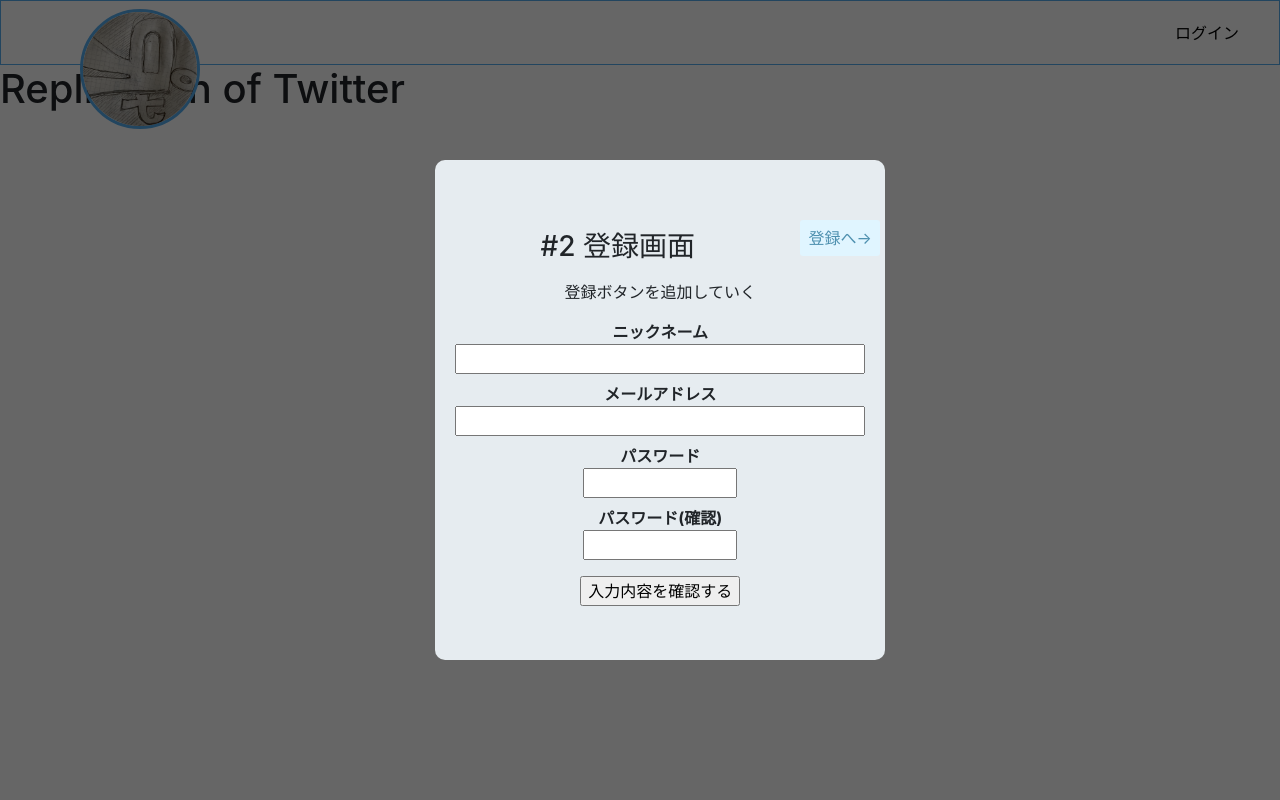
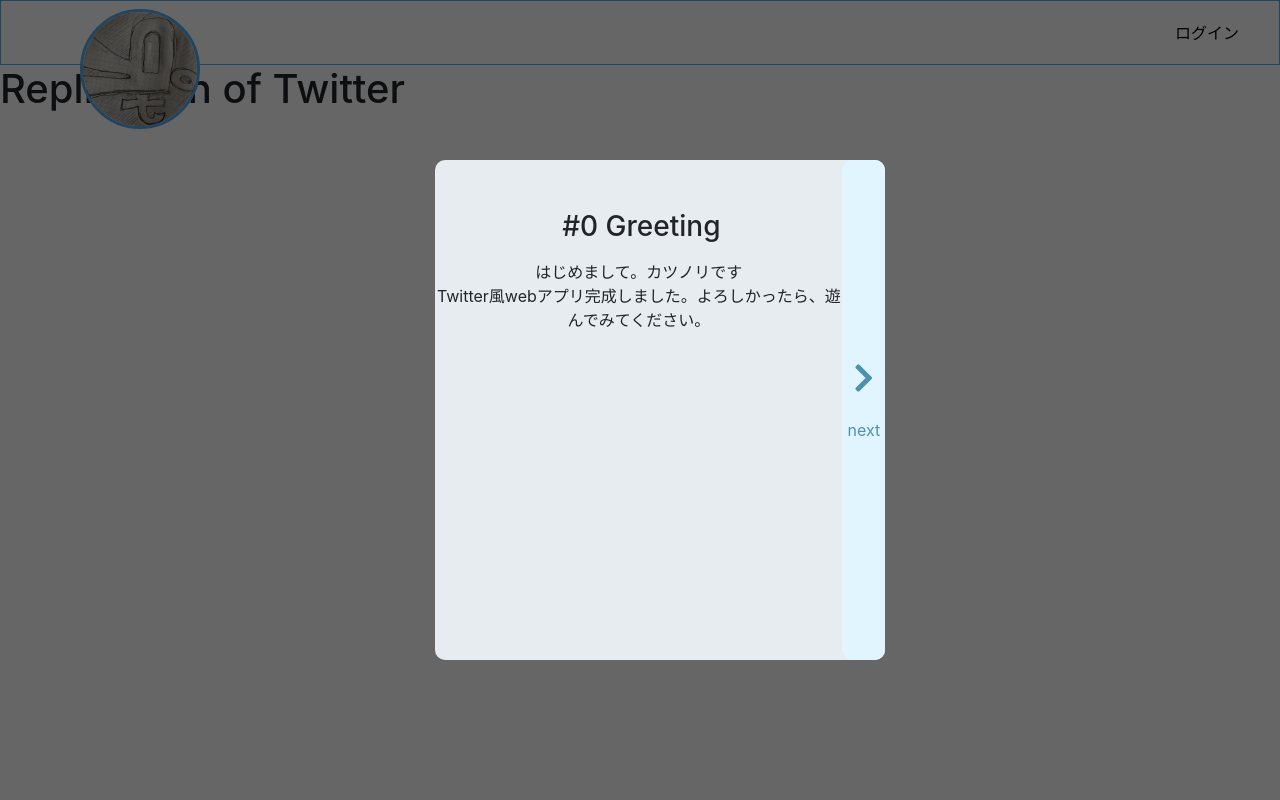
Before and after one commit to lcattu/ROT, a PHP site: page /join/index.php?action=rewrite in a window 1280 px wide. Run offline with PHP 8.4, Linux system fonts and the light colour scheme; the visitor is signed in with stand-in values (Sample User, id 1); data that the repository does not hold is empty; some libraries are stand-ins or nearby versions.

Commit message:
ボタンのデザイン変更

```diff
--- a/css/layout/_join-main.scss
+++ b/css/layout/_join-main.scss
@@ -10,10 +10,10 @@
 
   .c-modal{
     position: absolute;
+
     top: 20%;
     left: 34%;
     background-color: #e6ecf0;
-    padding: 20px 0 40px;
     border-radius: 10px;
     width: 450px;
     height: 500px;
@@ -21,17 +21,16 @@
 
     .c-modal__footer{
       font-size:16px;
-      margin-top:20px;
+
       .change-btn{
         color: #4e90af;
         background-color: #e0f5ff;
-        width: 80px;
-        padding: 6px 0;
-        margin: 20px 5px;
-        border-radius: 3px;
+        height:500px;
+        border-radius: 10px;
         cursor: pointer;
         &.next-btn{
           float:right;
+
         }
         &.prev-btn{
           display:none;
@@ -41,17 +40,31 @@
           display:none;
           float:right;
         }
+        .icon{
+          display:flex;
+          height:500px;
+          justify-content:center;
+          align-items:center;
+          flex-direction:column;
+          padding:0 5px;
+        }
       }
       .alter-btn{
         display:none;
         color: #4e90af;
         float:right;
+        border-radius: 10px;
+        height:500px;
         background-color: red;
-        width: 80px;
-        padding: 6px 0;
-        margin: 20px 5px;
-        border-radius: 3px;
         cursor: pointer;
+      }
+      .icon{
+          display:flex;
+          height:500px;
+          justify-content:center;
+          align-items:center;
+          flex-direction:column;
+          padding:0 5px;
       }
     }
 
--- a/css/stylesheet.css
+++ b/css/stylesheet.css
@@ -34,7 +34,6 @@
   top: 20%;
   left: 34%;
   background-color: #e6ecf0;
-  padding: 20px 0 40px;
   border-radius: 10px;
   width: 450px;
   height: 500px;
@@ -43,16 +42,13 @@
 
 .p-welcomeWrapper .c-modal .c-modal__footer {
   font-size: 16px;
-  margin-top: 20px;
 }
 
 .p-welcomeWrapper .c-modal .c-modal__footer .change-btn {
   color: #4e90af;
   background-color: #e0f5ff;
-  width: 80px;
-  padding: 6px 0;
-  margin: 20px 5px;
-  border-radius: 3px;
+  height: 500px;
+  border-radius: 10px;
   cursor: pointer;
 }
 
@@ -70,16 +66,50 @@
   float: right;
 }
 
+.p-welcomeWrapper .c-modal .c-modal__footer .change-btn .icon {
+  display: -webkit-box;
+  display: -ms-flexbox;
+  display: flex;
+  height: 500px;
+  -webkit-box-pack: center;
+      -ms-flex-pack: center;
+          justify-content: center;
+  -webkit-box-align: center;
+      -ms-flex-align: center;
+          align-items: center;
+  -webkit-box-orient: vertical;
+  -webkit-box-direction: normal;
+      -ms-flex-direction: column;
+          flex-direction: column;
+  padding: 0 5px;
+}
+
 .p-welcomeWrapper .c-modal .c-modal__footer .alter-btn {
   display: none;
   color: #4e90af;
   float: right;
+  border-radius: 10px;
+  height: 500px;
   background-color: red;
-  width: 80px;
-  padding: 6px 0;
-  margin: 20px 5px;
-  border-radius: 3px;
   cursor: pointer;
+}
+
+.p-welcomeWrapper .c-modal .c-modal__footer .icon {
+  display: -webkit-box;
+  display: -ms-flexbox;
+  display: flex;
+  height: 500px;
+  -webkit-box-pack: center;
+      -ms-flex-pack: center;
+          justify-content: center;
+  -webkit-box-align: center;
+      -ms-flex-align: center;
+          align-items: center;
+  -webkit-box-orient: vertical;
+  -webkit-box-direction: normal;
+      -ms-flex-direction: column;
+          flex-direction: column;
+  padding: 0 5px;
 }
 
 .p-welcomeWrapper .c-modal .c-modal__body {
--- a/join/index.php
+++ b/join/index.php
@@ -78,21 +78,44 @@
       <div class="c-modal">
           <!-- change-btn-wrapper -->
           <div class="c-modal__footer">
-            <div class="change-btn prev-btn">←戻る</div>
+            <div class="change-btn prev-btn">
+              <div class="icon">
+                <i class ="fa fa-chevron-left fa-2x"></i>
+                <br>
+                <p>prev</p>
 
 
-            <div class="change-btn next-btn" >登録へ→</div>
+              </div>
 
-            <div class="alter-btn">登録へ→</div>
+            </div>
+
+
+            <div class="change-btn next-btn " >
+              <div class="icon">
+                <i class="fa fa-chevron-right fa-2x"></i>
+                <br>
+                <p>next</p>
+              </div>
+
+            </div>
+
+            <div class="alter-btn ">
+              <div class="icon">
+                <i class="fa fa-chevron-right fa-2x"></i>
+                <br>
+                next
+              </div>
+
+            </div>
 
 
 
-            <div class="change-btn regi-btn">登録</div>
+
           </div>
         <div class="c-welcomeWrapper">
           <!-- #0 -->
           <!-- !!!!デフォルトactiveｸﾗｽが入ってるやつ -->
-          <div class=" c-modal__body ">
+          <div class=" c-modal__body active">
 
             <h3 class="c-modal__title">#0 Greeting</h3>
             <p>はじめまして。カツノリです<br>Twitter風webアプリ完成しました。よろしかったら、遊んでみてください。</p>
@@ -107,7 +130,7 @@
             </div>
 
           <!-- #2 -->
-          <div class="c-modal__body active">
+          <div class="c-modal__body ">
             <h3 class="c-modal__title">#2 登録画面</h3>
             <p>登録ボタンを追加していく</p>
             <form action="" method="post" enctype="multipart/form-data">
```
Also changed, not shown: 1 other file.
